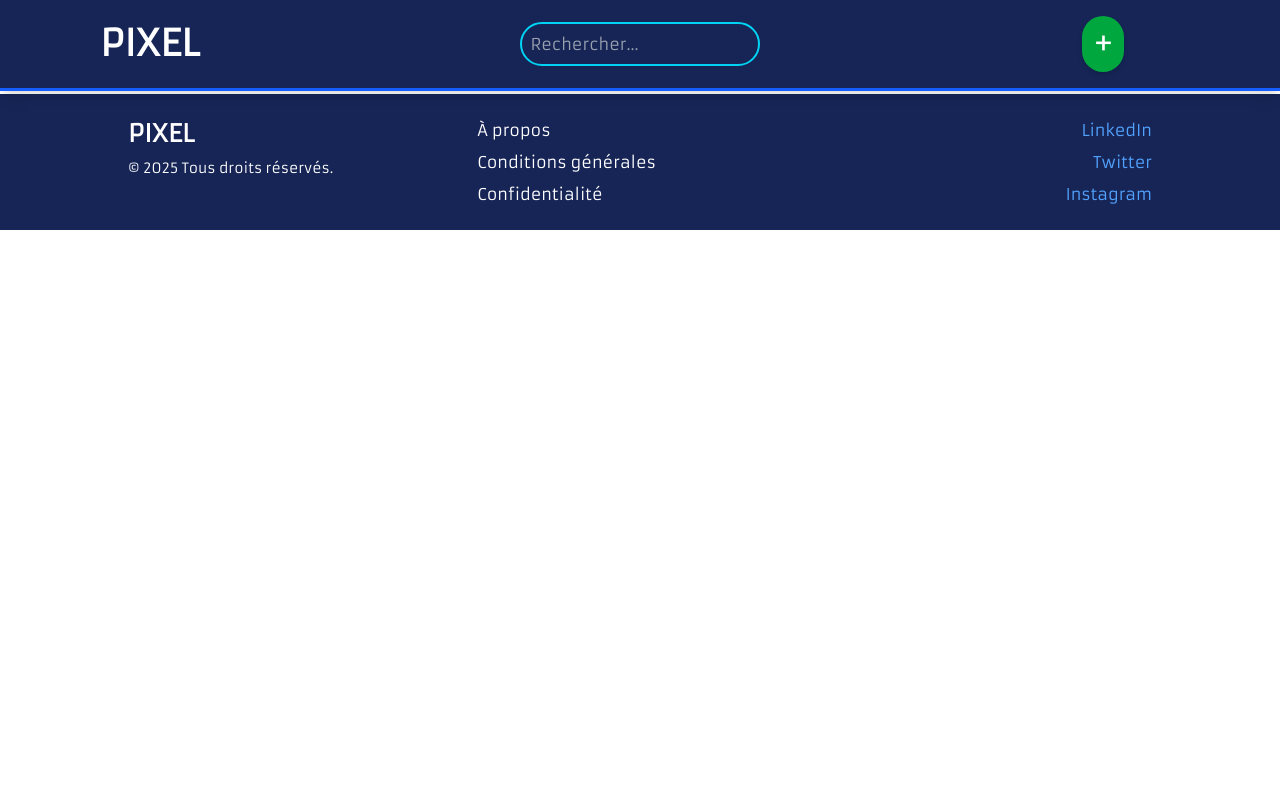
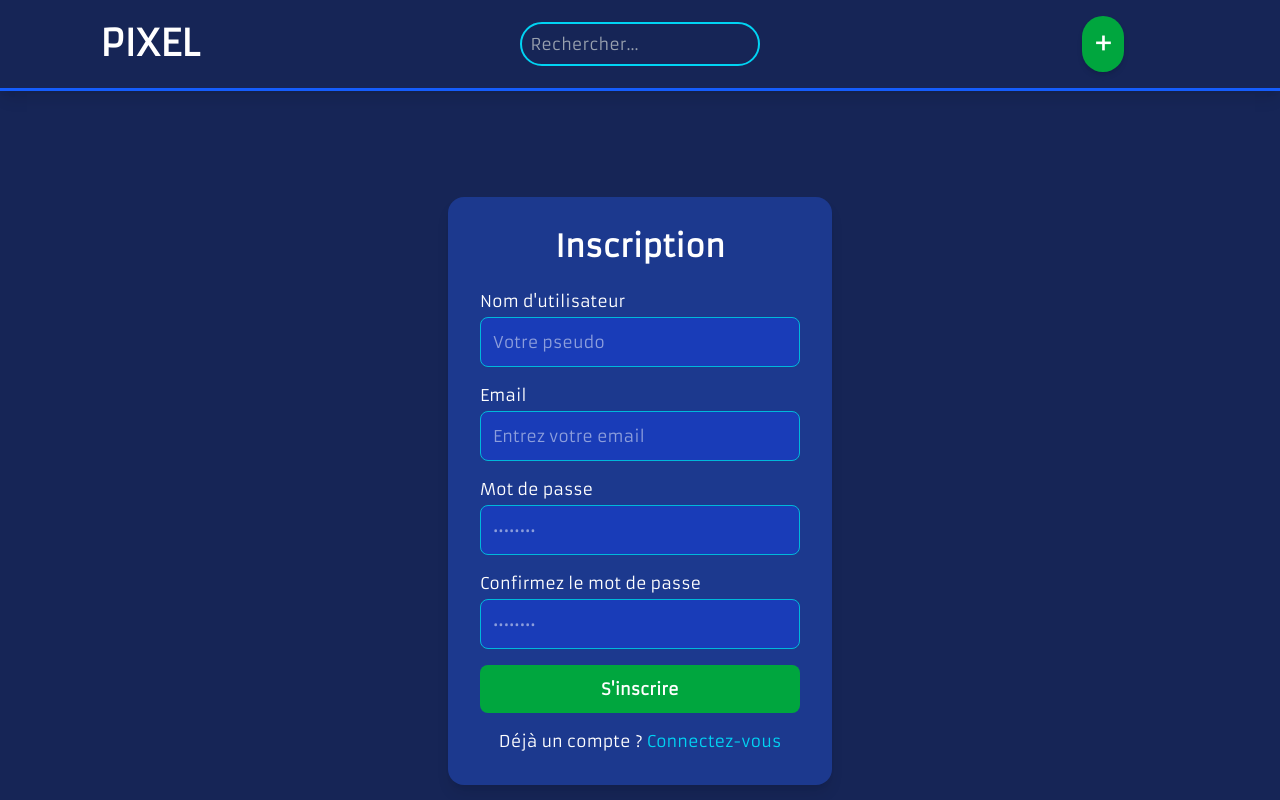
Before and after one commit to VictorLuigi27/examen, a React (Vite) app: page /inscription in a window 1280 px wide. Shown: the top 800 px of the page. Built offline with nearby package versions, Linux system fonts and the light colour scheme.

Commit message:
Connexion and inscription

```diff
--- a/src/App.tsx
+++ b/src/App.tsx
@@ -5,6 +5,8 @@ import Header from "./assets/components/Header/header";
 import Jeu from "./assets/components/Jeu/jeu";
 import Modification from "./assets/components/Modification/modification";
 import Ajout from "./assets/components/Ajout/ajout";
+import Connexion from "./assets/components/Connexion/connexion";
+import Inscription from "./assets/components/Inscription/inscription";
 
 function App() {
   return (
@@ -15,6 +17,8 @@ function App() {
         <Route path="/jeu/:id" element={<Jeu />} />
         <Route path="/modifier" element={<Modification />} />
         <Route path="/ajouter" element={<Ajout />} />
+        <Route path="/connexion" element={<Connexion />} />
+        <Route path="/inscription" element={<Inscription />} />
       </Routes>
       <Footer />
     </Router>
--- /dev/null
+++ b/src/assets/components/Connexion/connexion.tsx
@@ -0,0 +1,43 @@
+export default function Connexion() {
+    return (
+      <div className="min-h-screen flex items-center justify-center bg-blue-950 text-white">
+        <div className="bg-blue-900 p-8 rounded-2xl shadow-lg w-96">
+          <h2 className="text-3xl font-bold text-center mb-6">Connexion</h2>
+
+          <form className="space-y-4">
+            {/* Email */}
+            <div>
+              <label className="block mb-1 font-medium">Email</label>
+              <input
+                type="email"
+                className="w-full p-3 rounded-lg bg-blue-800 border border-cyan-500 focus:ring-2 focus:ring-cyan-400 outline-none"
+                placeholder="Entrez votre email"
+              />
+            </div>
+
+            {/* Mot de passe */}
+            <div>
+              <label className="block mb-1 font-medium">Mot de passe</label>
+              <input
+                type="password"
+                className="w-full p-3 rounded-lg bg-blue-800 border border-cyan-500 focus:ring-2 focus:ring-cyan-400 outline-none"
+                placeholder="••••••••"
+              />
+            </div>
+
+            {/* Bouton Connexion */}
+            <button className="w-full bg-cyan-600 hover:bg-cyan-500 text-white p-3 rounded-lg font-bold transition duration-300">
+              Se connecter
+            </button>
+          </form>
+
+          {/* Lien mot de passe oublié */}
+          <div className="text-center mt-4">
+            <a href="#" className="text-cyan-400 hover:underline">
+              Mot de passe oublié ?
+            </a>
+          </div>
+        </div>
+      </div>
+    );
+  }
--- /dev/null
+++ b/src/assets/components/Inscription/inscription.tsx
@@ -0,0 +1,68 @@
+import { Link } from 'react-router-dom';
+
+export default function Inscription() {
+    return (
+      <div className="min-h-screen flex items-center justify-center bg-blue-950 text-white">
+        <div className="bg-blue-900 p-8 rounded-2xl shadow-lg w-96">
+          <h2 className="text-3xl font-bold text-center mb-6">Inscription</h2>
+
+          <form className="space-y-4">
+            {/* Nom d'utilisateur */}
+            <div>
+              <label className="block mb-1 font-medium">Nom d'utilisateur</label>
+              <input
+                type="text"
+                className="w-full p-3 rounded-lg bg-blue-800 border border-cyan-500 focus:ring-2 focus:ring-cyan-400 outline-none"
+                placeholder="Votre pseudo"
+              />
+            </div>
+
+            {/* Email */}
+            <div>
+              <label className="block mb-1 font-medium">Email</label>
+              <input
+                type="email"
+                className="w-full p-3 rounded-lg bg-blue-800 border border-cyan-500 focus:ring-2 focus:ring-cyan-400 outline-none"
+                placeholder="Entrez votre email"
+              />
+            </div>
+
+            {/* Mot de passe */}
+            <div>
+              <label className="block mb-1 font-medium">Mot de passe</label>
+              <input
+                type="password"
+                className="w-full p-3 rounded-lg bg-blue-800 border border-cyan-500 focus:ring-2 focus:ring-cyan-400 outline-none"
+                placeholder="••••••••"
+              />
+            </div>
+
+            {/* Confirmation du mot de passe */}
+            <div>
+              <label className="block mb-1 font-medium">Confirmez le mot de passe</label>
+              <input
+                type="password"
+                className="w-full p-3 rounded-lg bg-blue-800 border border-cyan-500 focus:ring-2 focus:ring-cyan-400 outline-none"
+                placeholder="••••••••"
+              />
+            </div>
+
+            {/* Bouton Inscription */}
+            <button className="w-full bg-green-600 hover:bg-green-500 text-white p-3 rounded-lg font-bold transition duration-300">
+              S'inscrire
+            </button>
+          </form>
+
+          {/* Lien vers la connexion */}
+          <div className="text-center mt-4">
+            <p>
+              Déjà un compte ?{" "}
+              <Link to={"/connexion"} className="text-cyan-400 hover:underline">
+                Connectez-vous
+              </Link>
+            </p>
+          </div>
+        </div>
+      </div>
+    );
+  }
```
